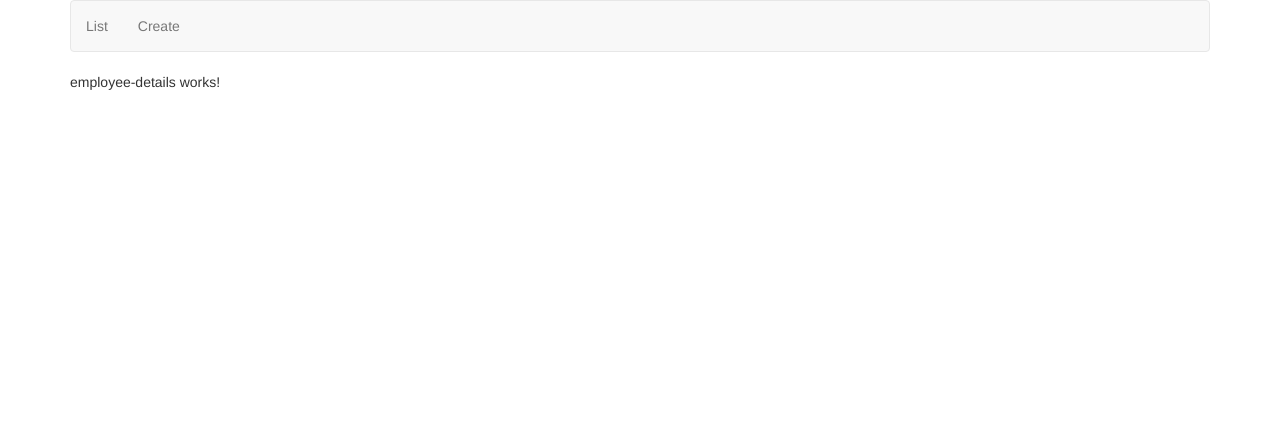
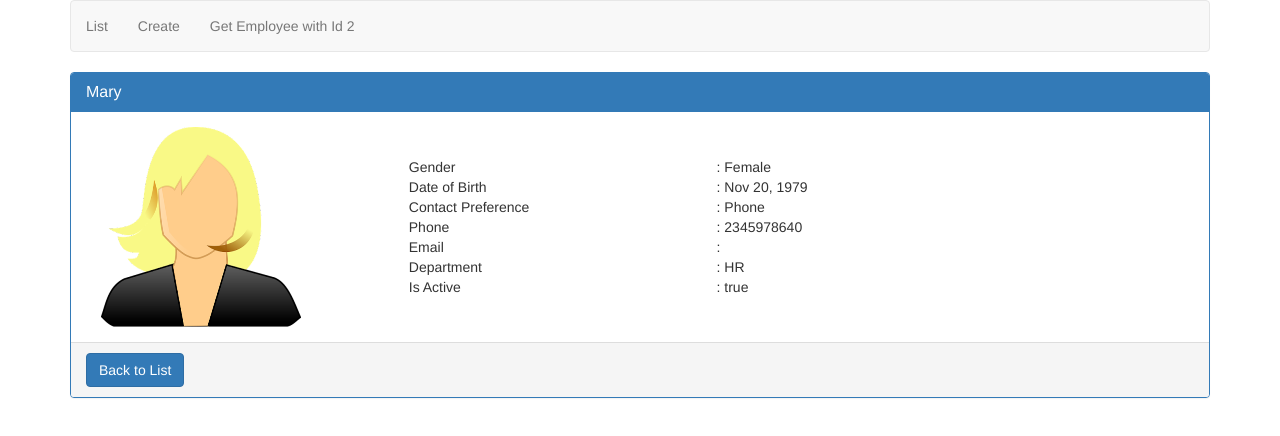
Before and after one commit to imsagarchopra/AngularCrudDemo, an Angular app: page /employees/2 in a window 1280 px wide. Shown: the top 436 px of the page. Built offline with nearby package versions, Linux system fonts and the light colour scheme.

Commit message:
Angular read route parameters

```diff
--- a/src/app/app.component.html
+++ b/src/app/app.component.html
@@ -7,6 +7,9 @@
       <li>
         <a routerLink="create">Create</a>
       </li>
+      <li>
+        <a [routerLink]="['/employees', 2]">Get Employee with Id 2</a>
+      </li>
     </ul>
   </nav>
   <router-outlet></router-outlet>
--- a/src/app/employees/employee-details.component.css
+++ b/src/app/employees/employee-details.component.css
@@ -0,0 +1,9 @@
+.imageClass{
+    width: 200px;
+    height: 200px;
+}
+
+.vertical-align{
+    display: flex;
+    align-items: center;
+}
--- a/src/app/employees/employee-details.component.html
+++ b/src/app/employees/employee-details.component.html
@@ -1 +1,86 @@
-<p>employee-details works!</p>
+<div class="panel panel-primary">
+    <div class="panel-heading">
+        <h3 class="panel-title">{{employee.name}}</h3>
+      </div>
+      <div class="panel-body">
+
+        <div class="col-xs-10">
+
+          <div class="row vertical-align">
+
+            <div class="col-xs-4">
+              <img class="imageClass" [src]="employee.photoPath" />
+            </div>
+            <div class="col-xs-8">
+
+              <div class="row">
+                <div class="col-xs-6">
+                  Gender
+                </div>
+                <div class="col-xs-6">
+                  : {{employee.gender}}
+                </div>
+              </div>
+              <div class="row">
+                <div class="col-xs-6">
+                  Date of Birth
+                </div>
+                <div class="col-xs-6">
+                  : {{employee.dateOfBirth | date}}
+                </div>
+              </div>
+              <div class="row">
+                <div class="col-xs-6">
+                  Contact Preference
+                </div>
+                <div class="col-xs-6">
+                  : {{employee.contactPreference}}
+                </div>
+              </div>
+              <div class="row">
+                <div class="col-xs-6">
+                  Phone
+                </div>
+                <div class="col-xs-6">
+                  : {{employee.phoneNumber}}
+                </div>
+              </div>
+              <div class="row">
+                <div class="col-xs-6">
+                  Email
+                </div>
+                <div class="col-xs-6">
+                  : {{employee.email}}
+                </div>
+              </div>
+              <div class="row">
+                <div class="col-xs-6">
+                  Department
+                </div>
+                <div class="col-xs-6" [ngSwitch]="employee.department">
+                  :
+                  <span *ngSwitchCase="1">Help Desk</span>
+                  <span *ngSwitchCase="2">HR</span>
+                  <span *ngSwitchCase="3">IT</span>
+                  <span *ngSwitchCase="4">Payroll</span>
+                  <span *ngSwitchDefault>N/A</span>
+                </div>
+              </div>
+              <div class="row">
+                <div class="col-xs-6">
+                  Is Active
+                </div>
+                <div class="col-xs-6">
+                  : {{employee.isActive}}
+                </div>
+              </div>
+
+            </div>
+
+          </div>
+        </div>
+      </div>
+      <div class="panel-footer">
+        <a class="btn btn-primary" routerLink="/list">Back to List</a>
+      </div>
+</div>
--- a/src/app/employees/employee-details.component.ts
+++ b/src/app/employees/employee-details.component.ts
@@ -1,10 +1,25 @@
-import { Component } from '@angular/core';
+import { Component, OnInit } from '@angular/core';
+import { ActivatedRoute } from '@angular/router';
+import { Employee } from '../models/employee.model';
+import { EmployeeService } from './employee.service';
 
 @Component({
   selector: 'app-employee-details',
   templateUrl: './employee-details.component.html',
   styleUrls: ['./employee-details.component.css']
 })
-export class EmployeeDetailsComponent {
+export class EmployeeDetailsComponent implements OnInit {
+
+  employee!:Employee;
+
+  constructor(private _route: ActivatedRoute,
+    private _employeeService: EmployeeService){}
+
+  ngOnInit(): void {
+    const id =  +this._route.snapshot.params["id"];
+  //const id =  this._route.snapshot.paramMap.get('id');
+
+   this.employee = this._employeeService.getEmployee(id);
+  }
 
 }
--- a/src/app/employees/employee.service.ts
+++ b/src/app/employees/employee.service.ts
@@ -43,6 +43,10 @@
         return this.listEmployees;
       }
 
+      getEmployee(id: number): any{
+        return this.listEmployees.find(e => e.id === id);
+      }
+
       save(employee: Employee): void{
         this.listEmployees.push(employee);
       }
```
